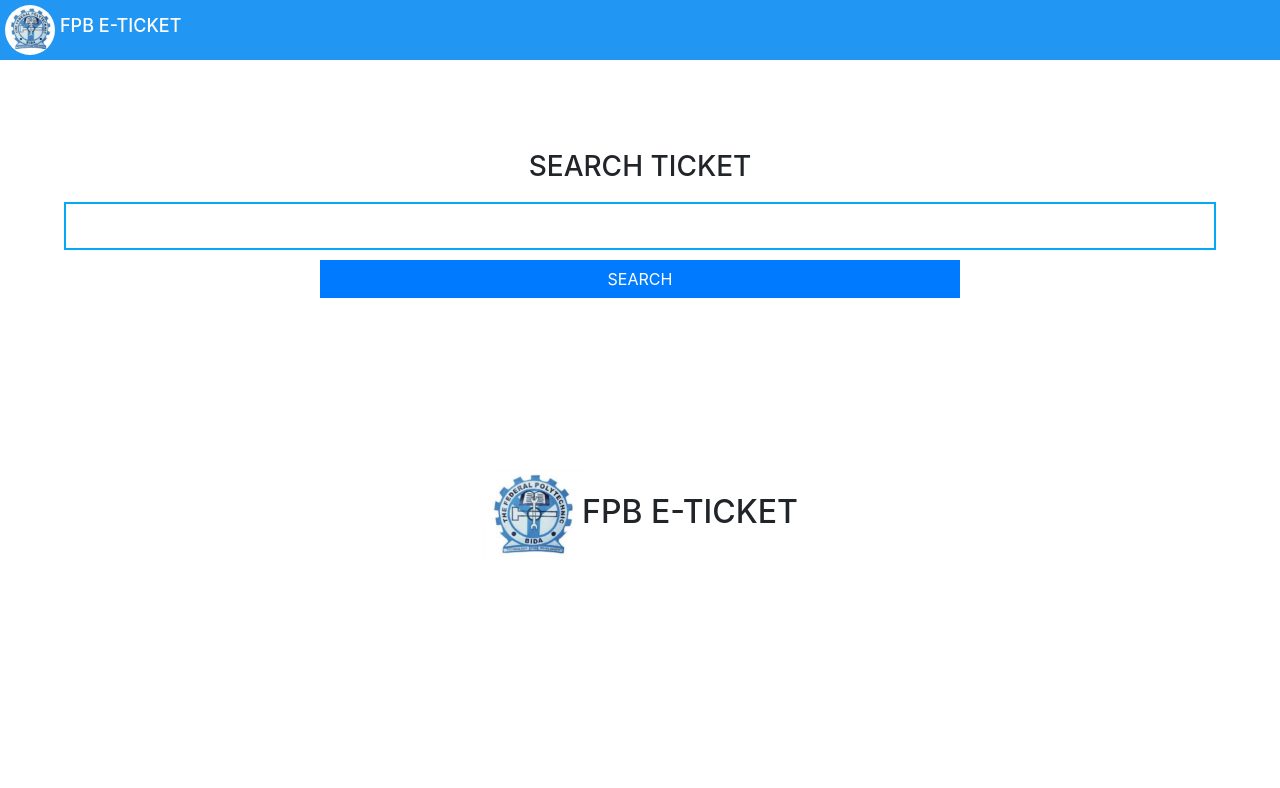
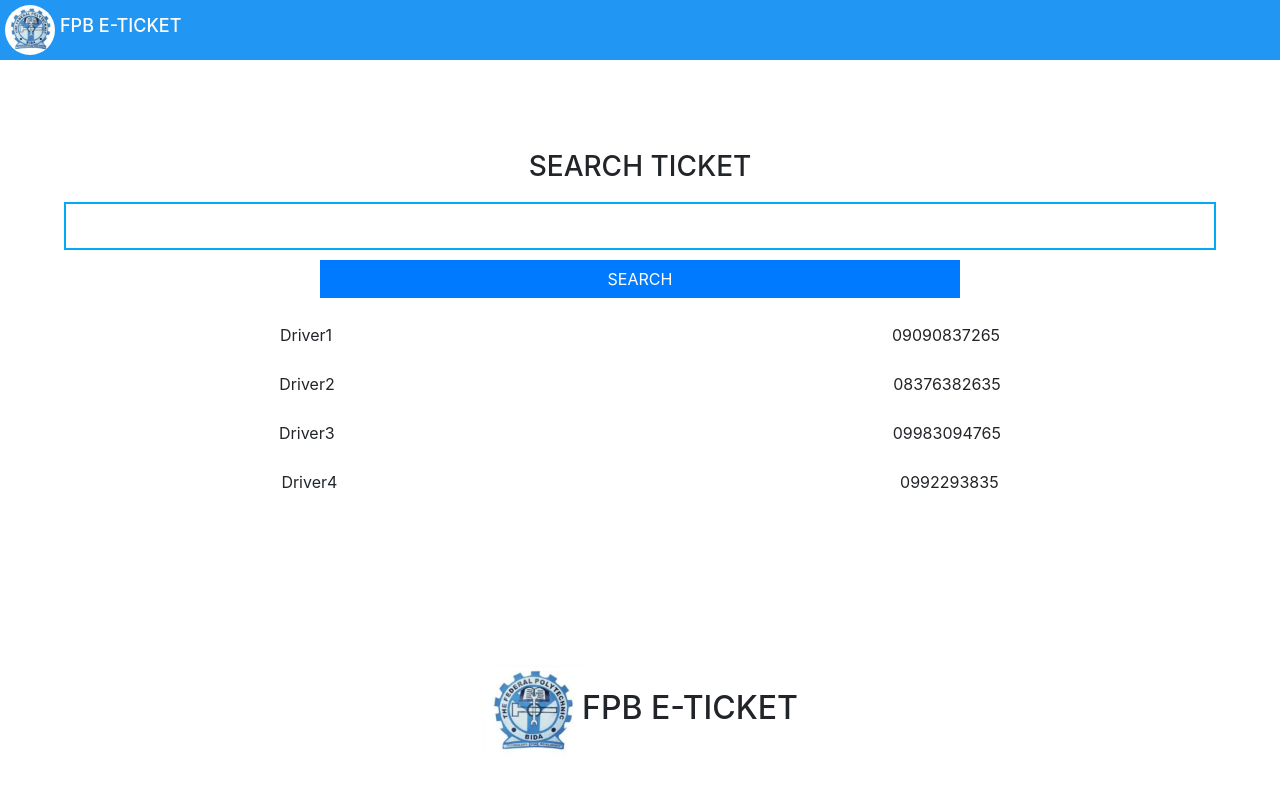
Before and after one commit to Dxtobi/ticket-fpb, a React (Create React App) app in the folder frontend/: page /confirm in a window 1280 px wide. Shown: the top 788 px of the page. Built offline with nearby package versions, Linux system fonts and the light colour scheme.

Commit message:
drivers update

```diff
--- a/frontend/src/App.css
+++ b/frontend/src/App.css
@@ -49,6 +49,11 @@
   align-items: center;
   background: #2196F3;
   justify-content: space-between;
+}
+.contact-drivers {
+  display: flex;
+  justify-content: space-around;
+  margin: 25px auto;
 }
 .header-inner {
   display: flex;
--- a/frontend/src/component/confirm/confirm.js
+++ b/frontend/src/component/confirm/confirm.js
@@ -3,9 +3,9 @@ import 'react-responsive-modal/styles.css';
 import transfer from '../../api/api';
 //import jwt_decode from 'jwt-decode';
 //import { Link } from 'react-router-dom';
-
+const drivers = [{divers:'Driver1', number:'09090837265'}, {divers:'Driver2', number:'08376382635'}, {divers:'Driver3', number:'09983094765'}, {divers:'Driver4', number:'0992293835'}]
 const SearchConfirm = () => {
-const [_data, set_data] = useState(null)
+    const [_data, set_data] = useState(null)
     const [search, changeSearch] = useState('')
     const [datec, setDate] = useState(false)
     const searchValue = () => {
@@ -68,6 +68,15 @@ const [_data, set_data] = useState(null)
                         </div>
                 </div>
             }
+
+            {
+                drivers.map((e, i) => {
+                    return <div key={i} className='contact-drivers'>
+                        <div>{e.divers}</div>
+                        <div>{e.number}</div>
+                    </div>
+                })
+            }
         </div>
     );
 };
```
